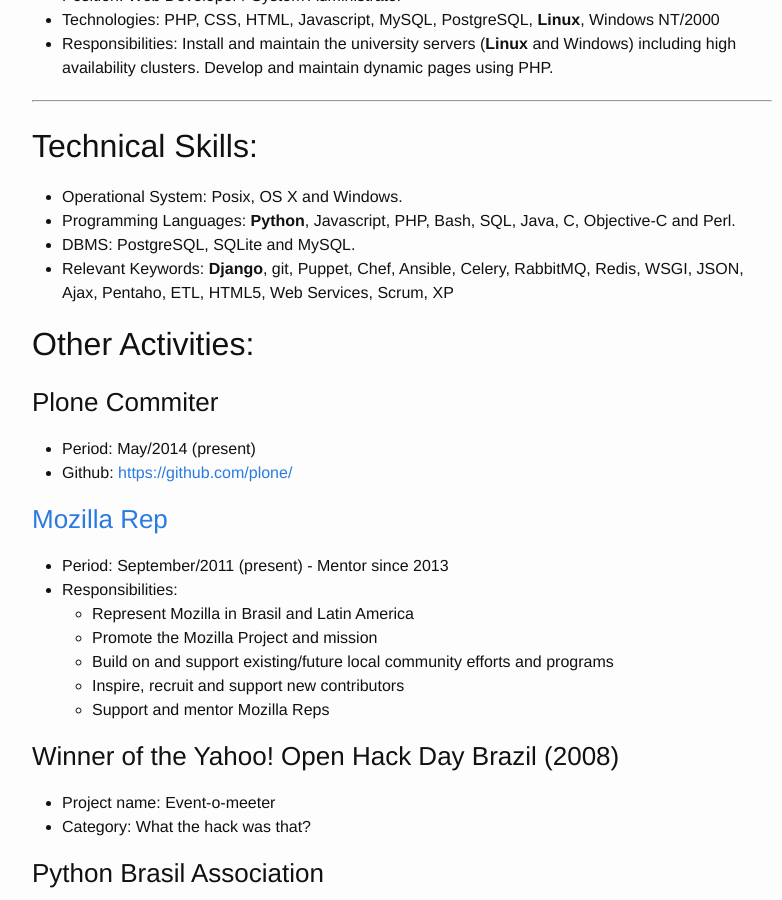
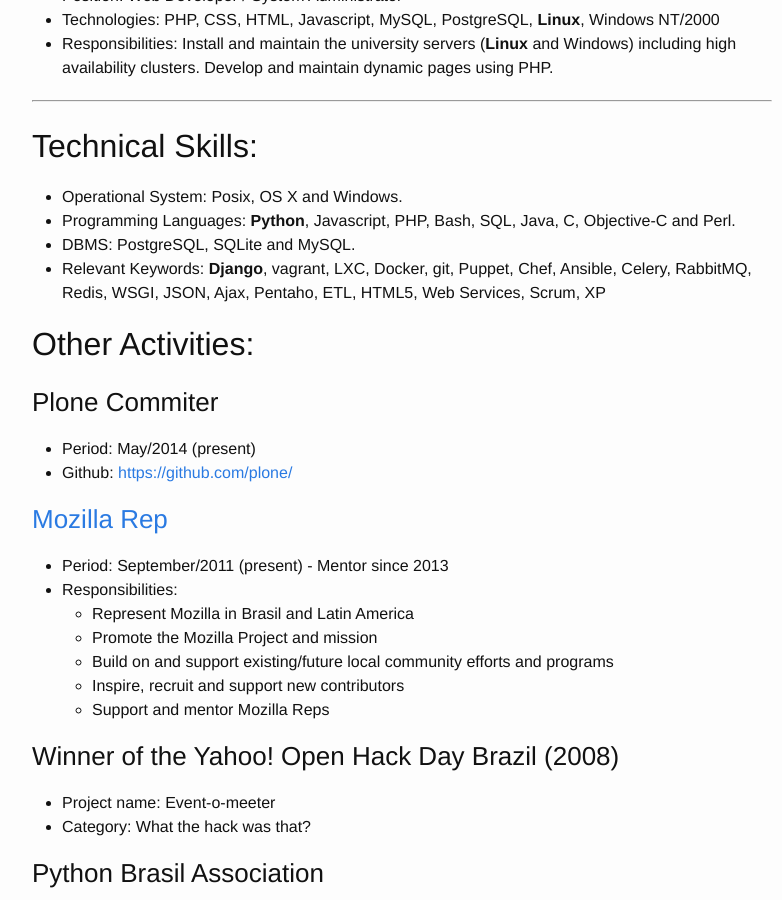
Before and after one commit to seocam/seocam.github.io, a Jekyll site: the page built from 02-resume.md, in a window 1280 px wide and 900 px high, scrolled down 3501 px. Shown: the whole window, without its empty margins (238-1020 px from the left). Built offline with Jekyll 4.4.1, drawn with Linux system fonts in a browser that asks for light colours.

Commit message:
Updated keywords
Signed-off-by: Sergio Oliveira <sergio@tracy.com.br>

```diff
--- a/02-resume.md
+++ b/02-resume.md
@@ -146,7 +146,7 @@ company CEO.
   * Operational System: Posix, OS X and Windows.
   * Programming Languages: **Python**, Javascript, PHP, Bash, SQL, Java, C, Objective-C and Perl.
   * DBMS: PostgreSQL, SQLite and MySQL.
-  * Relevant Keywords: **Django**, git, Puppet, Chef, Ansible, Celery, RabbitMQ, Redis, WSGI, JSON, Ajax, Pentaho, ETL, HTML5, Web Services, Scrum, XP
+  * Relevant Keywords: **Django**, vagrant, LXC, Docker, git, Puppet, Chef, Ansible, Celery, RabbitMQ, Redis, WSGI, JSON, Ajax, Pentaho, ETL, HTML5, Web Services, Scrum, XP
 
 <div class="page-break"></div>
 
```
